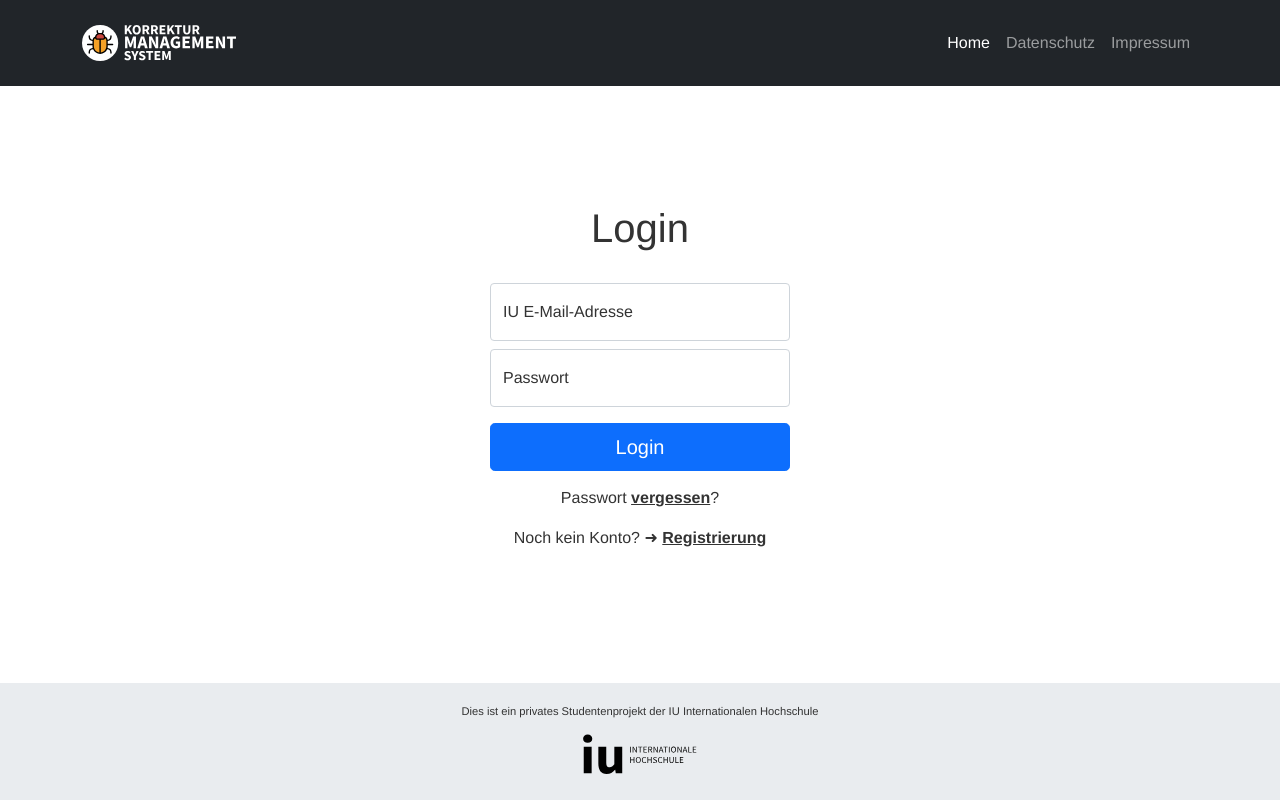
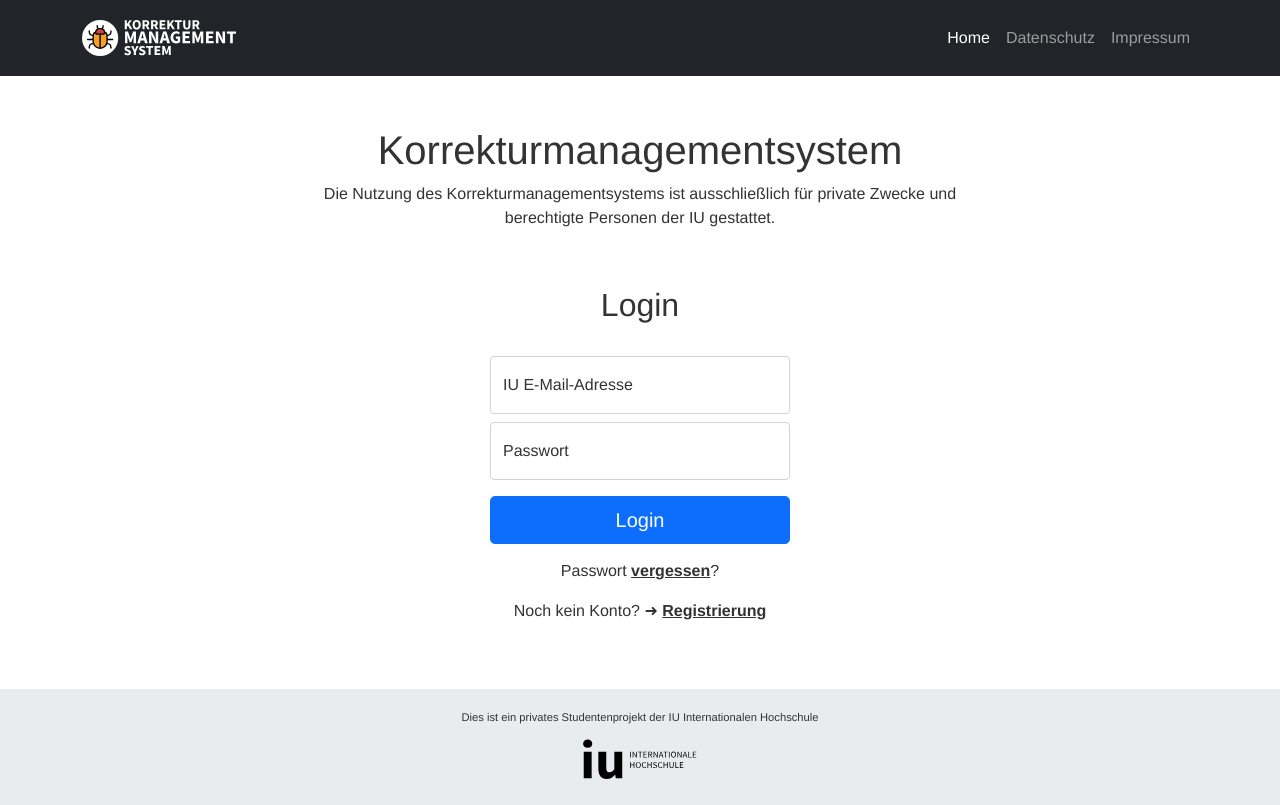
Before and after one commit to heinzaa/IU-Korrekturmanagementsystem, a Vue app: page / in a window 1280 px wide. Built offline with nearby package versions, Linux system fonts and the light colour scheme; no server answers; what bootstrap-icons-vue would draw is missing.

Commit message:
Inhaltliche Anpassungen und ergänzende Texthinweise

```diff
--- a/src/assets/main.css
+++ b/src/assets/main.css
@@ -2,15 +2,6 @@ body {
     background: #fff;
     color: #333;
 }
-
-/*.container {
-    width: 90%;
-    max-width: 960px;
-    margin: 0 auto;
-    border-radius: 20px;
-    box-shadow: 2px 4px 6px rgba(28, 6, 49, 0.1);
-    background: white;
-}*/
 
 .error {
     color: #ff3f80;
@@ -36,14 +27,14 @@ button {
 
 #header {
     background: #152536;
-    margin-bottom: 30px;
-    padding: 20px 0;
+    margin-bottom: 50px;
+    padding: 10px 0;
 }
 
 #footer {
     text-align: center;
     background: #e9ecef;
-    margin-top: 30px;
+    margin-top: 50px;
     padding: 20px 0 0;
 }
 
@@ -54,6 +45,7 @@ button {
 #logo {
     display: inline-block;
     text-decoration: none;
+    padding:10px 0;
 }
 
 .form-signin {
@@ -63,6 +55,16 @@ button {
     margin: auto;
 }
 
+.container {
+    margin-top: 0;
+    margin-bottom: auto;
+}
+
+.content-center {
+    margin-top: auto;
+    margin-bottom: auto;
+}
+
 .content-small {
     max-width: 720px;
 }
--- a/src/components/SignUpForm.vue
+++ b/src/components/SignUpForm.vue
@@ -4,11 +4,11 @@
             <div class="error mb-2">{{error}}</div>
             <div class="form-floating mb-2">
                 <input type="text" required class="form-control" id="floatingEmail" placeholder="Max" v-model="displayName">
-                <label for="floatingEmail">Mein Name</label>
+                <label for="floatingEmail">Name</label>
             </div>
             <div class="form-floating mb-2">
-                <input type="email" required class="form-control" id="floatingEmail" placeholder="mein.name@iubh-fernstudium.com" v-model="email">
-                <label for="floatingEmail">Meine IU E-Mail-Adresse</label>
+                <input type="email" required class="form-control" id="floatingEmail" placeholder="mein.name@iubh-fernstudium.de" v-model="email">
+                <label for="floatingEmail">IU E-Mail-Adresse</label>
             </div>
             <div class="form-floating mb-3">
                 <input type="password" required class="form-control" id="floatingPassword" placeholder="Passwort" v-model="password">
--- a/src/views/PagePrivacy.vue
+++ b/src/views/PagePrivacy.vue
@@ -2,20 +2,22 @@
     <div id="template">
         <TemplateHeader />
         <div class="container content-small">
-            <h1>Datenschutzbestimmungen</h1>
+            <h1>Datenschutz&shy;bestimmungen</h1>
             <hr />
 
             <p><strong>Allgemeiner Hinweis und Pflichtinformationen</strong></p>
             <p><strong>Benennung der verantwortlichen Stelle</strong></p>
             <p>Die verantwortliche Stelle für die Datenverarbeitung auf dieser Website ist:</p>
-            <p><span id="s3-t-firma">Name der Firma</span><br><span id="s3-t-ansprechpartner">Ansprechpartner</span><br><span id="s3-t-strasse">Straße und Hausnummer</span><br><span id="s3-t-plz">PLZ</span> <span id="s3-t-ort">Ort</span></p><p></p>
+            <p>siehe <a href="/imprint">Impressum</a></p>
+            <p></p>
             <p>Die verantwortliche Stelle entscheidet allein oder gemeinsam mit anderen über die Zwecke und Mittel der Verarbeitung von personenbezogenen Daten (z.B. Namen, Kontaktdaten o. Ä.).</p>
 
             <p><strong>Widerruf Ihrer Einwilligung zur Datenverarbeitung</strong></p>
             <p>Nur mit Ihrer ausdrücklichen Einwilligung sind einige Vorgänge der Datenverarbeitung möglich. Ein Widerruf Ihrer bereits erteilten Einwilligung ist jederzeit möglich. Für den Widerruf genügt eine formlose Mitteilung per E-Mail. Die Rechtmäßigkeit der bis zum Widerruf erfolgten Datenverarbeitung bleibt vom Widerruf unberührt.</p>
 
             <p><strong>Recht auf Beschwerde bei der zuständigen Aufsichtsbehörde</strong></p>
-            <p>Als Betroffener steht Ihnen im Falle eines datenschutzrechtlichen Verstoßes ein Beschwerderecht bei der zuständigen Aufsichtsbehörde zu. Zuständige Aufsichtsbehörde bezüglich datenschutzrechtlicher Fragen ist der Landesdatenschutzbeauftragte des Bundeslandes, in dem sich der Sitz unseres Unternehmens befindet. Der folgende Link stellt eine Liste der Datenschutzbeauftragten sowie deren Kontaktdaten bereit: <a href="https://www.bfdi.bund.de/DE/Infothek/Anschriften_Links/anschriften_links-node.html" target="_blank">https://www.bfdi.bund.de/DE/Infothek/Anschriften_Links/anschriften_links-node.html</a>.</p>
+            <p>Als Betroffener steht Ihnen im Falle eines datenschutzrechtlichen Verstoßes ein Beschwerderecht bei der zuständigen Aufsichtsbehörde zu. Zuständige Aufsichtsbehörde bezüglich datenschutzrechtlicher Fragen ist der Landesdatenschutzbeauftragte des Bundeslandes, in dem sich der Sitz unseres Unternehmens befindet. Der folgende Link stellt eine Liste der Datenschutzbeauftragten sowie deren Kontaktdaten bereit:
+                <a href="https://www.bfdi.bund.de/DE/Infothek/Anschriften_Links/anschriften_links-node.html" target="_blank" style="word-break: break-all;">https://www.bfdi.bund.de/DE/Infothek/Anschriften_Links/anschriften_links-node.html</a>.</p>
 
             <p><strong>Recht auf Datenübertragbarkeit</strong></p>
             <p>Ihnen steht das Recht zu, Daten, die wir auf Grundlage Ihrer Einwilligung oder in Erfüllung eines Vertrags automatisiert verarbeiten, an sich oder an Dritte aushändigen zu lassen. Die Bereitstellung erfolgt in einem maschinenlesbaren Format. Sofern Sie die direkte Übertragung der Daten an einen anderen Verantwortlichen verlangen, erfolgt dies nur, soweit es technisch machbar ist.</p>
@@ -49,7 +51,7 @@
             <p>Beiträge und Kommentare sowie damit in Verbindung stehende Daten, wie beispielsweise IP-Adressen, werden gespeichert. Der Inhalt verbleibt auf unserer Website, bis er vollständig gelöscht wurde oder aus rechtlichen Gründen gelöscht werden musste.</p>
             <p>Die Speicherung der Beiträge und Kommentare erfolgt auf Grundlage Ihrer Einwilligung (Art. 6 Abs. 1 lit. a DSGVO). Ein Widerruf Ihrer bereits erteilten Einwilligung ist jederzeit möglich. Für den Widerruf genügt eine formlose Mitteilung per E-Mail. Die
                 Rechtmäßigkeit bereits erfolgter Datenverarbeitungsvorgänge bleibt vom Widerruf unberührt.</p>
-            <p><small>Quelle: Datenschutz-Konfigurator von <a href="http://www.mein-datenschutzbeauftragter.de" target="_blank">mein-datenschutzbeauftragter.de</a></small></p>
+            <p><small>Quelle: Datenschutz-Konfigurator von <a href="http://www.mein-datenschutzbeauftragter.de" target="_blank" style="word-break: break-all;">mein-datenschutzbeauftragter.de</a></small></p>
 
         </div>
         <TemplateFooter />
--- a/src/views/Welcome.vue
+++ b/src/views/Welcome.vue
@@ -1,9 +1,12 @@
 <template>
     <div id="template">
         <TemplateHeader />
-        <div class="welcome container">
+        <div class="welcome container content-small content-center">
             <div v-if="showLogin">
-                <h1>Login</h1>
+                <h1>Korrektur&shy;management&shy;system</h1>
+                <p>Die Nutzung des Korrekturmanagementsystems ist ausschließlich für private Zwecke und berechtigte Personen der IU gestattet.</p>
+                <p>&nbsp;</p>
+                <h2>Login</h2>
                 <LoginForm @login="enterDashboard" />
                 <p>Passwort <span @click="showResetPasswordForm">vergessen</span>?</p>
                 <p>Noch kein Konto? ➜ <span @click="showSignUpForm">Registrierung</span></p>
@@ -11,11 +14,14 @@
             </div>
             <div v-else-if="showResetPassword">
                 <h1>Passwort zurücksetzen</h1>
+                <p>Bitte gib die E-Mail-Adresse zu deinem Profil ein.
+                    Wir senden dir dann einen Link, mit dem du ein neues Kennwort festlegen kannst.</p>
                 <ResetPasswordForm />
                 <p>Bereits registriert? ➜ <span @click="showLoginForm">Login</span></p>
             </div>
             <div v-else-if="showSignUp">
                 <h1>Registrierung</h1>
+                <p>Für die Registrierung eines neuen Kontos ist die Zugehörigkeit zur Hochschule erforderlich. Hierzu wird die E-Mail-Adresse der IU benötigt.</p>
                 <SignUpForm @SignUp="enterVerificationPopUp" />
                 <p>Bereits registriert? ➜ <span @click="showLoginForm">Login</span></p>
             </div>
```
